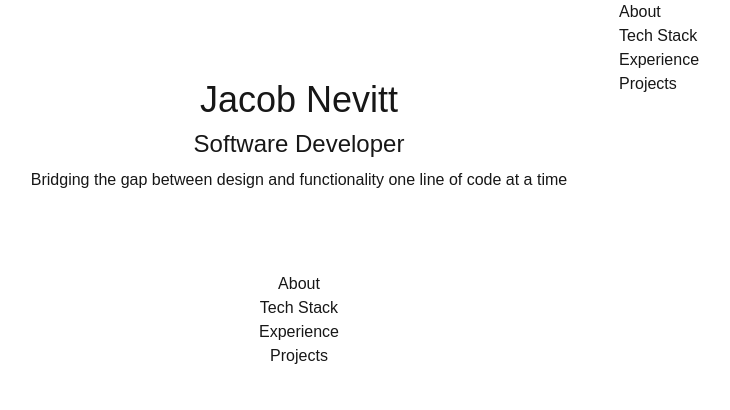
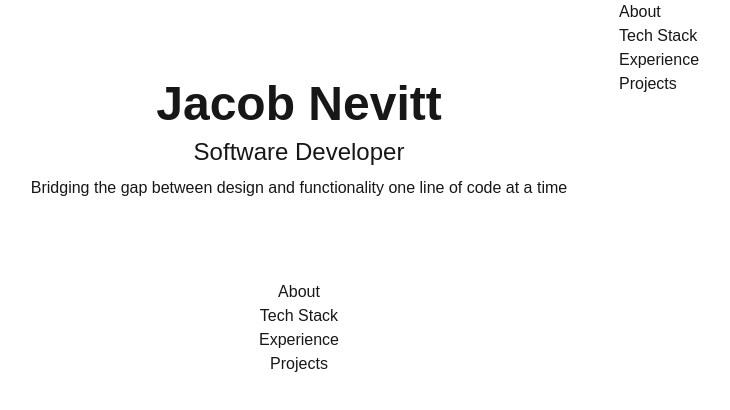
Before and after one commit to jacobadam/jacobnevitt-portfolio, a Next.js app: page / in a window 1280 px wide. Shown: the top 410 px of the page, without its empty margins (21-751 px from the left). Built offline with nearby package versions, Linux system fonts and the light colour scheme.

Commit message:
create side-nav component and import to layout

```diff
--- /dev/null
+++ b/app/components/ui/side-nav.tsx
@@ -0,0 +1,45 @@
+import Link from "next/link";
+
+export default function SideNav() {
+  return (
+    <aside className="sticky top-0 h-screen">
+      <header className="flex flex-col justify-center items-center max-w-3xl py-20">
+        <h1 className="text-5xl font-bold mb-2">Jacob Nevitt</h1>
+        <h2 className="text-2xl mb-2">Software Developer</h2>
+        <h3>
+          Bridging the gap between design and functionality one line of code at
+          a time
+        </h3>
+      </header>
+
+      <nav>
+        <ul className="flex flex-col justify-center items-center max-w-3xl">
+          <li>
+            <Link href="#about" className="group relative pb-0.5">
+              About
+              <span className="absolute bg-current scale-x-0 group-hover:scale-x-100 bottom-0 left-0 w-full h-0.5 origin-left transition-transform duration-700"></span>
+            </Link>
+          </li>
+          <li>
+            <Link href="#tech-stack" className="group relative pb-0.5">
+              Tech Stack
+              <span className="absolute bg-current scale-x-0 group-hover:scale-x-100 bottom-0 left-0 w-full h-0.5 origin-left transition-transform duration-700"></span>
+            </Link>
+          </li>
+          <li>
+            <Link href="#experience" className="group relative pb-0.5">
+              Experience
+              <span className="absolute bg-current scale-x-0 group-hover:scale-x-100 bottom-0 left-0 w-full h-0.5 origin-left transition-transform duration-700"></span>
+            </Link>
+          </li>
+          <li>
+            <Link href="#projects" className="group relative pb-0.5">
+              Projects
+              <span className="absolute bg-current scale-x-0 group-hover:scale-x-100 bottom-0 left-0 w-full h-0.5 origin-left transition-transform duration-700"></span>
+            </Link>
+          </li>
+        </ul>
+      </nav>
+    </aside>
+  );
+}
--- a/app/layout.tsx
+++ b/app/layout.tsx
@@ -2,7 +2,7 @@ import type { Metadata } from "next";
 import { Geist, Geist_Mono } from "next/font/google";
 import "./globals.css";
 
-import Link from "next/link";
+import SideNav from "./components/ui/side-nav";
 
 const geistSans = Geist({
   variable: "--font-geist-sans",
@@ -30,33 +30,7 @@ export default function RootLayout({
         className={`${geistSans.variable} ${geistMono.variable} antialiased`}
       >
         <div className="grid grid-cols-1 md:grid-cols-2">
-          <aside className="sticky top-0 h-screen">
-            <header className="flex flex-col justify-center items-center max-w-3xl py-20">
-              <h1 className="text-4xl mb-2">Jacob Nevitt</h1>
-              <h2 className="text-2xl mb-2">Software Developer</h2>
-              <h3>
-                Bridging the gap between design and functionality one line of
-                code at a time
-              </h3>
-            </header>
-
-            <nav>
-              <ul className="flex flex-col justify-center items-center max-w-3xl">
-                <li>
-                  <Link href="#about">About</Link>
-                </li>
-                <li>
-                  <Link href="#tech-stack">Tech Stack</Link>
-                </li>
-                <li>
-                  <Link href="#experience">Experience</Link>
-                </li>
-                <li>
-                  <Link href="#projects">Projects</Link>
-                </li>
-              </ul>
-            </nav>
-          </aside>
+          <SideNav />
           <main>{children}</main>
         </div>
       </body>
```
